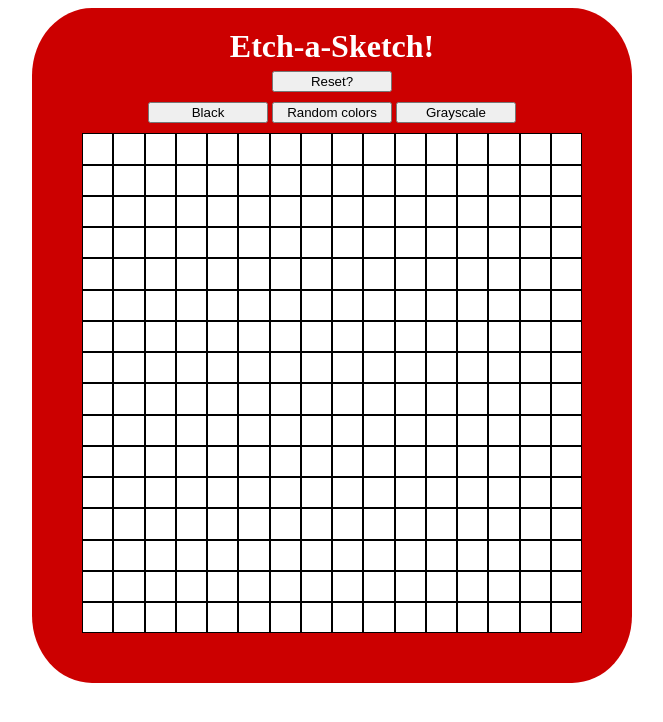
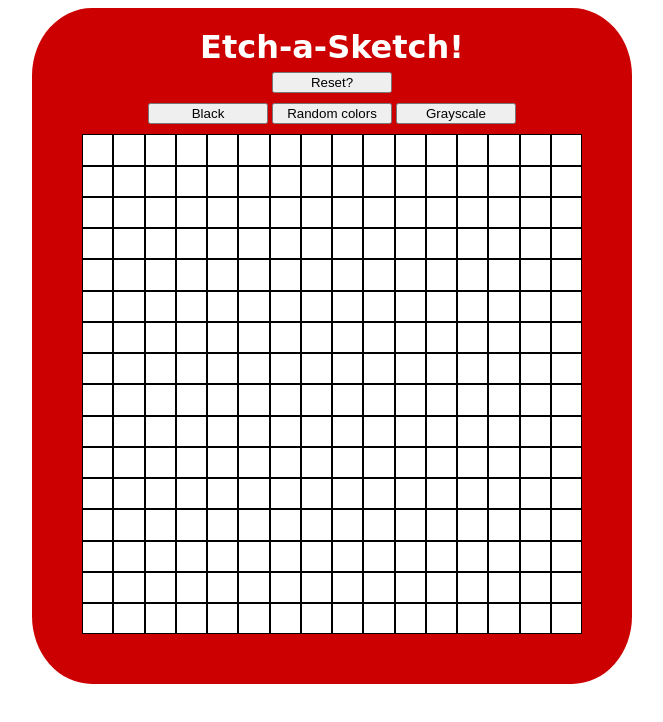
Before and after one commit to ahasanulhoque/etch-a-sketch, a plain HTML site: page index.html in a window 1280 px wide. Shown: the whole page, without its empty margins (308-971 px from the left). Drawn offline with Linux system fonts and the light colour scheme.

Commit message:
Styled h1 element

```diff
--- a/styles/style.css
+++ b/styles/style.css
@@ -18,6 +18,7 @@ button {
 }
 
 h1 {
+    font-family: 'URW Chancery L', 'Brush Script MT', cursive;
     color: white;
     margin-top: -30px;
 }
```
